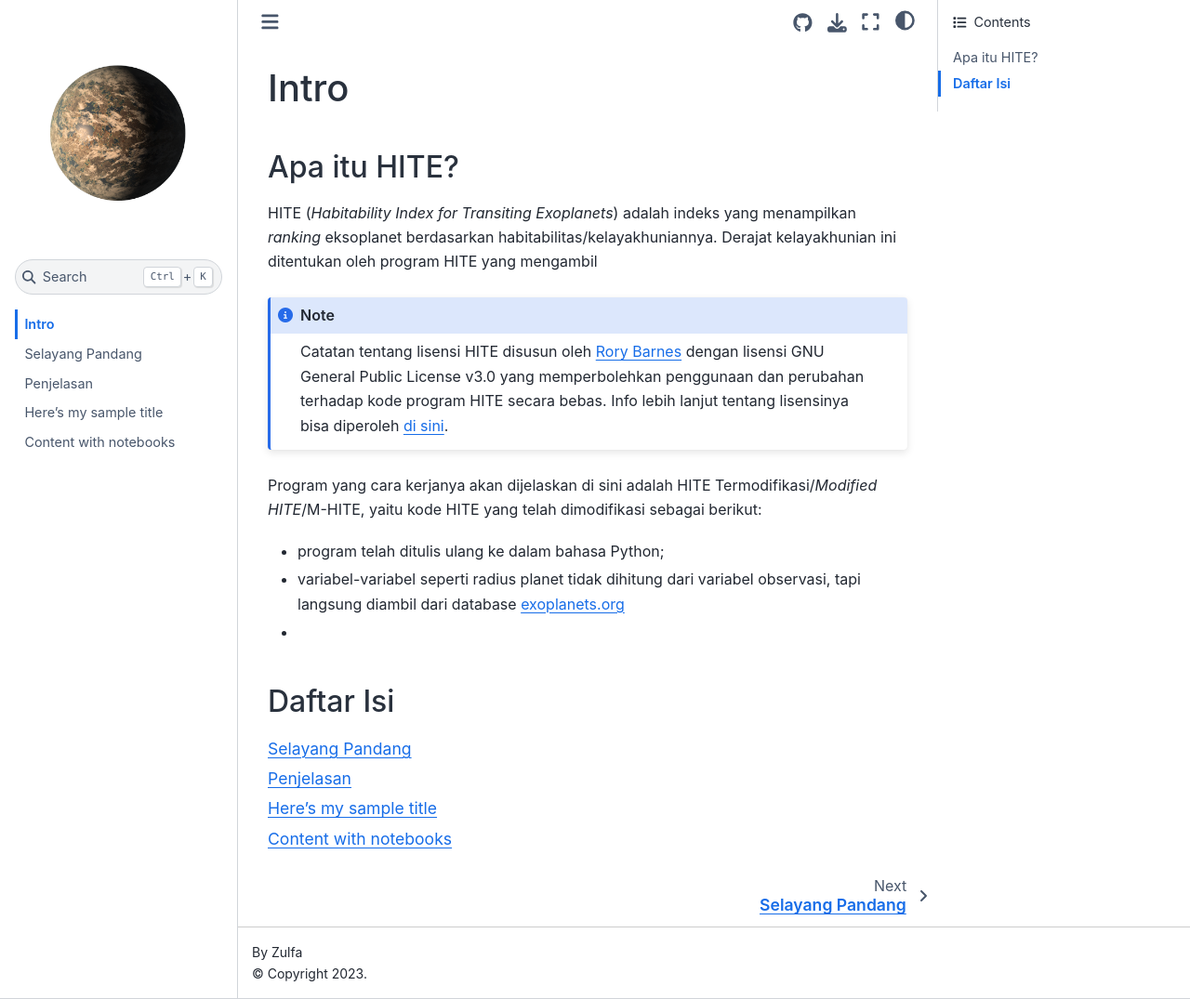
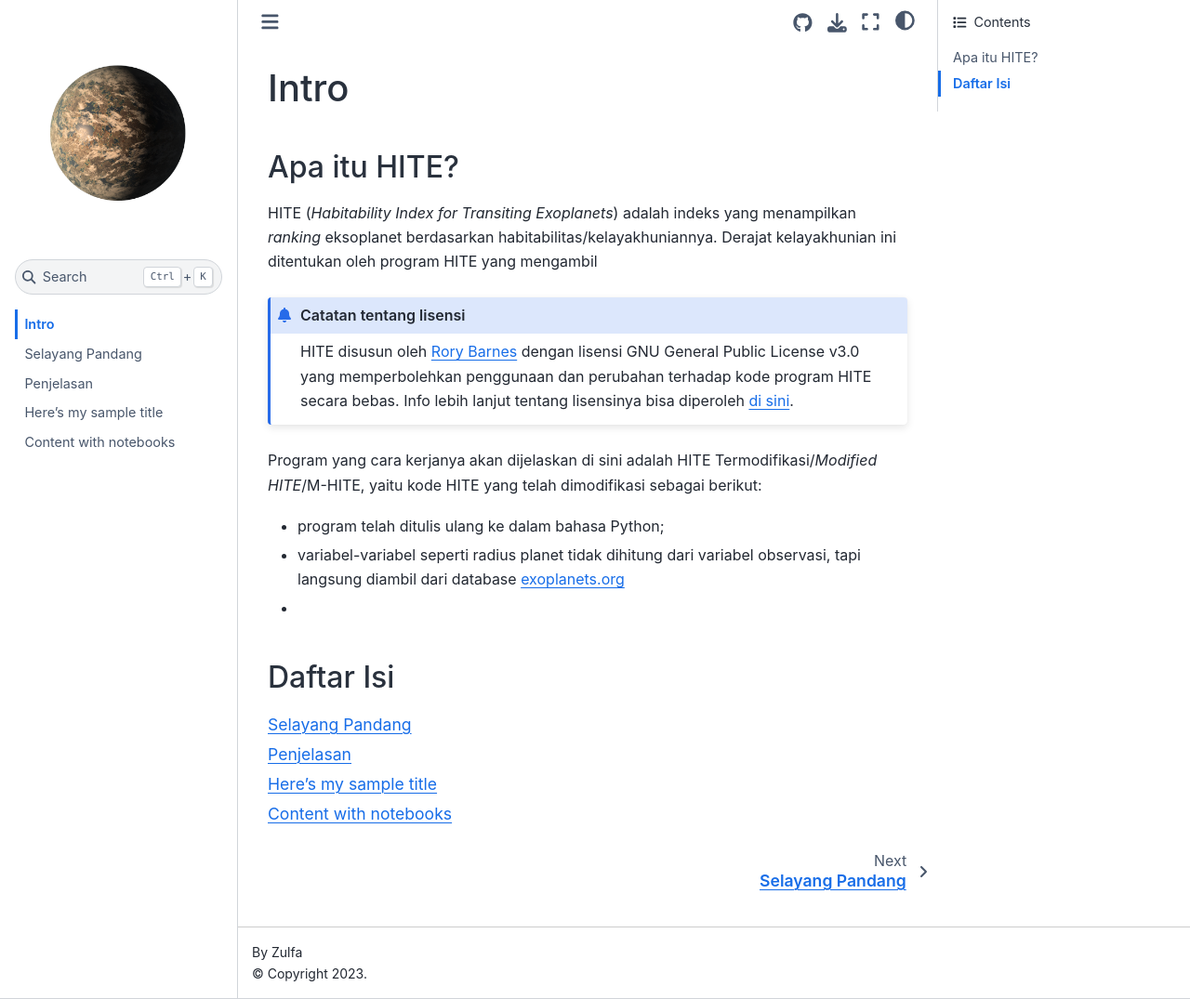
Before and after one commit to abell1689/M-HITE, a Jupyter Book: the page built from docs/intro.md, in a window 1280 px wide and 1075 px high. Shown: the whole window at 93% size. Built offline with Jupyter Book 1.0.4 settings and Sphinx 7.4.7 and the Sphinx Book theme 1.1.4, drawn with Linux system fonts in a browser that asks for light colours.

Commit message:
Update intro.md

```diff
--- a/docs/intro.md
+++ b/docs/intro.md
@@ -2,7 +2,7 @@
 ## Apa itu HITE?
 HITE (_Habitability Index for Transiting Exoplanets_) adalah indeks yang menampilkan _ranking_ eksoplanet berdasarkan habitabilitas/kelayakhuniannya. Derajat kelayakhunian ini ditentukan oleh program HITE yang mengambil
 
-:::{note} Catatan tentang lisensi
+:::{admonition} Catatan tentang lisensi
 HITE disusun oleh [Rory Barnes](https://github.com/RoryBarnes/HITE) dengan lisensi GNU General Public License v3.0 yang memperbolehkan penggunaan dan perubahan terhadap kode program HITE secara bebas. Info lebih lanjut tentang lisensinya bisa diperoleh [di sini](https://github.com/RoryBarnes/HITE/blob/master/LICENSE).
 :::
 
```
